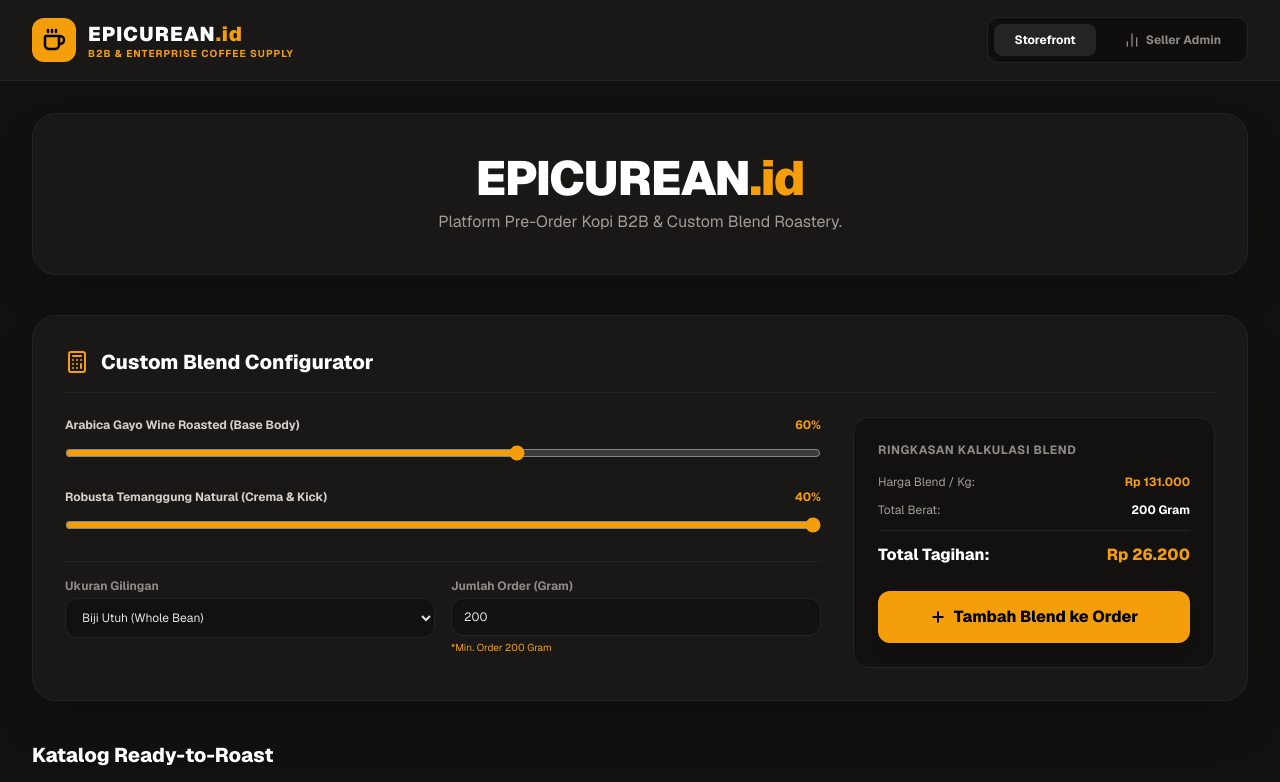
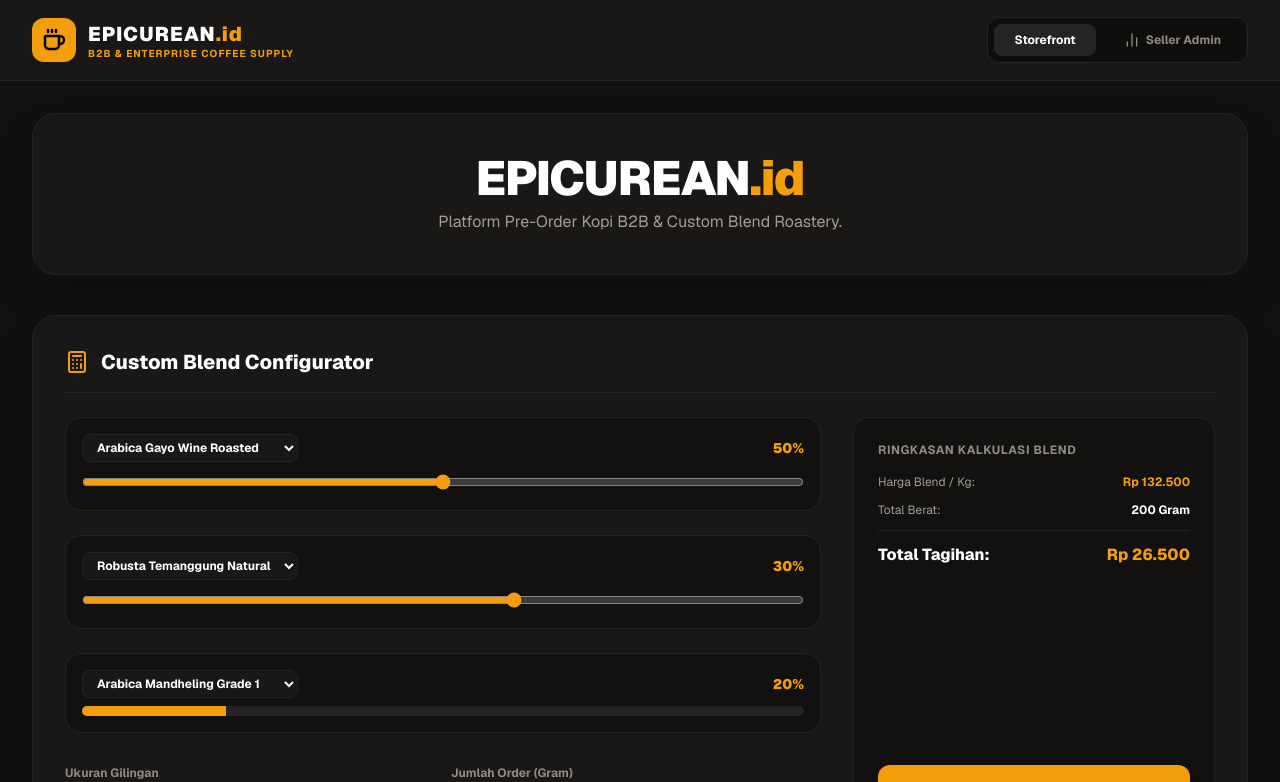
Before and after one commit to paqoy7/epicurean-web, a Next.js app: page / in a window 1280 px wide. Shown: the top 782 px of the page. Built offline with nearby package versions, Linux system fonts and the light colour scheme.

Commit message:
Add custom bean selector for blend configurator

```diff
--- a/app/page.tsx
+++ b/app/page.tsx
@@ -9,9 +9,12 @@
 
 // Interfaces
 interface CustomBlend {
-  gayoRatio: number;
-  temanggungRatio: number;
-  mandhelingRatio: number;
+  bean1Type: string;
+  bean1Ratio: number;
+  bean2Type: string;
+  bean2Ratio: number;
+  bean3Type: string;
+  bean3Ratio: number;
   grindSize: string;
   weightGram: number;
 }
@@ -62,22 +65,39 @@
   const [passwordInput, setPasswordInput] = useState('');
   const [passwordError, setPasswordError] = useState(false);
 
+  // Daftar Pilihan Biji Kopi & Harga
+  const beanOptions: { [key: string]: number } = {
+    'Arabica Gayo Wine Roasted': 120000,
+    'Robusta Temanggung Natural': 85000,
+    'Arabica Mandheling Grade 1': 110000,
+    'Arabica Toraja Sapan': 130000,
+    'Arabica Bali Kintamani': 125000,
+    'Robusta Dampit Malang': 80000,
+  };
+
   // Custom Blend State (Minimum Order: 200gr)
   const [blend, setBlend] = useState<CustomBlend>({
-    gayoRatio: 60,
-    temanggungRatio: 40,
-    mandhelingRatio: 0,
+    bean1Type: 'Arabica Gayo Wine Roasted',
+    bean1Ratio: 50,
+    bean2Type: 'Robusta Temanggung Natural',
+    bean2Ratio: 30,
+    bean3Type: 'Arabica Mandheling Grade 1',
+    bean3Ratio: 20,
     grindSize: 'Biji Utuh (Whole Bean)',
     weightGram: 200
   });
 
-  const beanPrices = { gayo: 120000, temanggung: 85000, mandheling: 110000 };
   const roastingAndPackagingCost = 25000;
 
+  // Dynamic Price Calculation
+  const priceBean1 = beanOptions[blend.bean1Type] || 100000;
+  const priceBean2 = beanOptions[blend.bean2Type] || 100000;
+  const priceBean3 = beanOptions[blend.bean3Type] || 100000;
+
   const calculatedBlendPricePerKg = Math.round(
-    (blend.gayoRatio / 100) * beanPrices.gayo +
-    (blend.temanggungRatio / 100) * beanPrices.temanggung +
-    (blend.mandhelingRatio / 100) * beanPrices.mandheling +
+    (blend.bean1Ratio / 100) * priceBean1 +
+    (blend.bean2Ratio / 100) * priceBean2 +
+    (blend.bean3Ratio / 100) * priceBean3 +
     roastingAndPackagingCost
   );
   const calculatedBlendPricePerGram = calculatedBlendPricePerKg / 1000;
@@ -94,7 +114,7 @@
   const cartSubtotal = cart.reduce((acc, item) => acc + item.totalPrice, 0);
   const grandTotal = cartSubtotal + shippingCost;
 
-  // Products State (Updated Categories)
+  // Products State
   const [products, setProducts] = useState<Product[]>([
     {
       id: 'P1',
@@ -151,7 +171,7 @@
       shippingCost: 0,
       paymentMethod: 'kontra_bon_30',
       items: [
-        { id: '1', name: 'Custom Artisan Blend (60% Gayo / 40% Temanggung)', quantityGram: 20000, pricePerGram: 156, totalPrice: 3120000 }
+        { id: '1', name: 'Custom Artisan Blend (50% Gayo Wine / 30% Temanggung / 20% Mandheling)', quantityGram: 20000, pricePerGram: 156, totalPrice: 3120000 }
       ],
       subtotal: 3120000,
       totalAmount: 3120000,
@@ -163,23 +183,23 @@
 
   const [lastSubmittedOrder, setLastSubmittedOrder] = useState<Order | null>(null);
 
-  // Ratio Adjusters
-  const handleRatioChange = (bean: 'gayo' | 'temanggung', val: number) => {
-    if (bean === 'gayo') {
+  // Ratio Adjuster
+  const handleRatioChange = (beanNum: 1 | 2, val: number) => {
+    if (beanNum === 1) {
       const remaining = 100 - val;
       setBlend(prev => ({
         ...prev,
-        gayoRatio: val,
-        temanggungRatio: Math.round(remaining * 0.6),
-        mandhelingRatio: Math.round(remaining * 0.4)
+        bean1Ratio: val,
+        bean2Ratio: Math.round(remaining * 0.6),
+        bean3Ratio: Math.round(remaining * 0.4)
       }));
     } else {
-      const remaining = 100 - blend.gayoRatio;
-      const validTemanggung = Math.min(val, remaining);
+      const remaining = 100 - blend.bean1Ratio;
+      const validBean2 = Math.min(val, remaining);
       setBlend(prev => ({
         ...prev,
-        temanggungRatio: validTemanggung,
-        mandhelingRatio: remaining - validTemanggung
+        bean2Ratio: validBean2,
+        bean3Ratio: remaining - validBean2
       }));
     }
   };
@@ -187,7 +207,7 @@
   const addCustomBlendToCart = () => {
     const newItem: OrderItem = {
       id: `CB-${Date.now()}`,
-      name: `Custom Artisan Blend (${blend.gayoRatio}\% Gayo / ${blend.temanggungRatio}% Temanggung)`,
+      name: `Custom Blend (${blend.bean1Ratio}% ${blend.bean1Type.split(' ')[1] || 'Bean1'}, ${blend.bean2Ratio}% ${blend.bean2Type.split(' ')[1] || 'Bean2'}, ${blend.bean3Ratio}% ${blend.bean3Type.split(' ')[1] || 'Bean3'})`,
       quantityGram: blend.weightGram,
       pricePerGram: calculatedBlendPricePerGram,
       totalPrice: Math.round(calculatedBlendPricePerGram * blend.weightGram),
@@ -197,7 +217,7 @@
   };
 
   const addProductToCart = (prod: Product) => {
-    const defaultPackGram = 200; // Minimum 200gr
+    const defaultPackGram = 200;
     const pricePerGram = prod.pricePerKg / 1000;
     const newItem: OrderItem = {
       id: `${prod.id}-${Date.now()}`,
@@ -333,7 +353,7 @@
               </p>
             </div>
 
-            {/* Configurator dengan MOQ 200g */}
+            {/* Custom Blend Configurator dengan Pemilih Jenis Kopi */}
             <section className="bg-[#1A1816] border border-[#262422] rounded-3xl p-6 sm:p-8 shadow-2xl">
               <div className="flex items-center space-x-3 mb-6 border-b border-[#262422] pb-4">
                 <Calculator className="h-6 w-6 text-[#F59E0B]" />
@@ -342,37 +362,75 @@
 
               <div className="grid grid-cols-1 lg:grid-cols-3 gap-8">
                 <div className="lg:col-span-2 space-y-6">
-                  <div>
-                    <div className="flex justify-between text-xs font-bold mb-2">
-                      <span className="text-[#D4D0C7]">Arabica Gayo Wine Roasted (Base Body)</span>
-                      <span className="text-[#F59E0B]">{blend.gayoRatio}%</span>
+                  {/* Bean 1 Selection & Ratio */}
+                  <div className="bg-[#121110] p-4 rounded-2xl border border-[#262422] space-y-2">
+                    <div className="flex justify-between items-center text-xs font-bold">
+                      <select
+                        value={blend.bean1Type}
+                        onChange={(e) => setBlend({ ...blend, bean1Type: e.target.value })}
+                        className="bg-[#1A1816] border border-[#262422] rounded-lg px-2.5 py-1 text-white font-bold text-xs"
+                      >
+                        {Object.keys(beanOptions).map(b => (
+                          <option key={b} value={b}>{b}</option>
+                        ))}
+                      </select>
+                      <span className="text-[#F59E0B] font-black text-sm">{blend.bean1Ratio}%</span>
                     </div>
                     <input
                       type="range"
                       min="0"
                       max="100"
-                      value={blend.gayoRatio}
-                      onChange={(e) => handleRatioChange('gayo', parseInt(e.target.value))}
+                      value={blend.bean1Ratio}
+                      onChange={(e) => handleRatioChange(1, parseInt(e.target.value))}
                       className="w-full accent-[#F59E0B] bg-[#262422] rounded-lg h-2.5 cursor-pointer"
                     />
                   </div>
 
-                  <div>
-                    <div className="flex justify-between text-xs font-bold mb-2">
-                      <span className="text-[#D4D0C7]">Robusta Temanggung Natural (Crema & Kick)</span>
-                      <span className="text-[#F59E0B]">{blend.temanggungRatio}%</span>
+                  {/* Bean 2 Selection & Ratio */}
+                  <div className="bg-[#121110] p-4 rounded-2xl border border-[#262422] space-y-2">
+                    <div className="flex justify-between items-center text-xs font-bold">
+                      <select
+                        value={blend.bean2Type}
+                        onChange={(e) => setBlend({ ...blend, bean2Type: e.target.value })}
+                        className="bg-[#1A1816] border border-[#262422] rounded-lg px-2.5 py-1 text-white font-bold text-xs"
+                      >
+                        {Object.keys(beanOptions).map(b => (
+                          <option key={b} value={b}>{b}</option>
+                        ))}
+                      </select>
+                      <span className="text-[#F59E0B] font-black text-sm">{blend.bean2Ratio}%</span>
                     </div>
                     <input
                       type="range"
                       min="0"
-                      max={100 - blend.gayoRatio}
-                      value={blend.temanggungRatio}
-                      onChange={(e) => handleRatioChange('temanggung', parseInt(e.target.value))}
+                      max={100 - blend.bean1Ratio}
+                      value={blend.bean2Ratio}
+                      onChange={(e) => handleRatioChange(2, parseInt(e.target.value))}
                       className="w-full accent-[#F59E0B] bg-[#262422] rounded-lg h-2.5 cursor-pointer"
                     />
                   </div>
 
-                  <div className="grid grid-cols-2 gap-4 pt-4 border-t border-[#262422]">
+                  {/* Bean 3 Selection & Ratio */}
+                  <div className="bg-[#121110] p-4 rounded-2xl border border-[#262422] space-y-2">
+                    <div className="flex justify-between items-center text-xs font-bold">
+                      <select
+                        value={blend.bean3Type}
+                        onChange={(e) => setBlend({ ...blend, bean3Type: e.target.value })}
+                        className="bg-[#1A1816] border border-[#262422] rounded-lg px-2.5 py-1 text-white font-bold text-xs"
+                      >
+                        {Object.keys(beanOptions).map(b => (
+                          <option key={b} value={b}>{b}</option>
+                        ))}
+                      </select>
+                      <span className="text-[#F59E0B] font-black text-sm">{blend.bean3Ratio}%</span>
+                    </div>
+                    <div className="w-full bg-[#262422] h-2.5 rounded-lg overflow-hidden">
+                      <div className="bg-[#F59E0B] h-full" style={{ width: `${blend.bean3Ratio}%` }}></div>
+                    </div>
+                  </div>
+
+                  {/* Weight & Grind Size */}
+                  <div className="grid grid-cols-2 gap-4 pt-2">
                     <div>
                       <label className="block text-xs font-bold text-[#8E8B85] mb-1">Ukuran Gilingan</label>
                       <select
@@ -401,6 +459,7 @@
                   </div>
                 </div>
 
+                {/* Price Output Box */}
                 <div className="bg-[#121110] border border-[#262422] rounded-2xl p-6 flex flex-col justify-between">
                   <div>
                     <h3 className="text-xs font-bold text-[#8E8B85] uppercase tracking-wider mb-4">Ringkasan Kalkulasi Blend</h3>
@@ -431,7 +490,7 @@
               </div>
             </section>
 
-            {/* Katalog Standar dengan Kategori Baru */}
+            {/* Katalog Standar */}
             <section className="space-y-6">
               <h2 className="text-xl font-extrabold text-white">Katalog Ready-to-Roast</h2>
               <div className="grid grid-cols-1 md:grid-cols-3 gap-6">
@@ -771,7 +830,6 @@
                 </section>
               )}
 
-              {/* TAB 2: PRODUK & COGS (HPP) DENGAN DROPDOWN KATEGORI BARU */}
               {sellerSubTab === 'products' && (
                 <div className="space-y-8">
                   <section className="grid grid-cols-1 md:grid-cols-3 gap-6">
@@ -809,7 +867,6 @@
                     })}
                   </section>
 
-                  {/* Form Tambah Produk Baru dengan Pilihan Kategori Kustom */}
                   <section className="bg-[#1A1816] border border-[#262422] p-6 sm:p-8 rounded-3xl space-y-6">
                     <h2 className="text-lg font-extrabold text-white">Tambah Katalog Produk Baru / Adjust COGS</h2>
 
```
